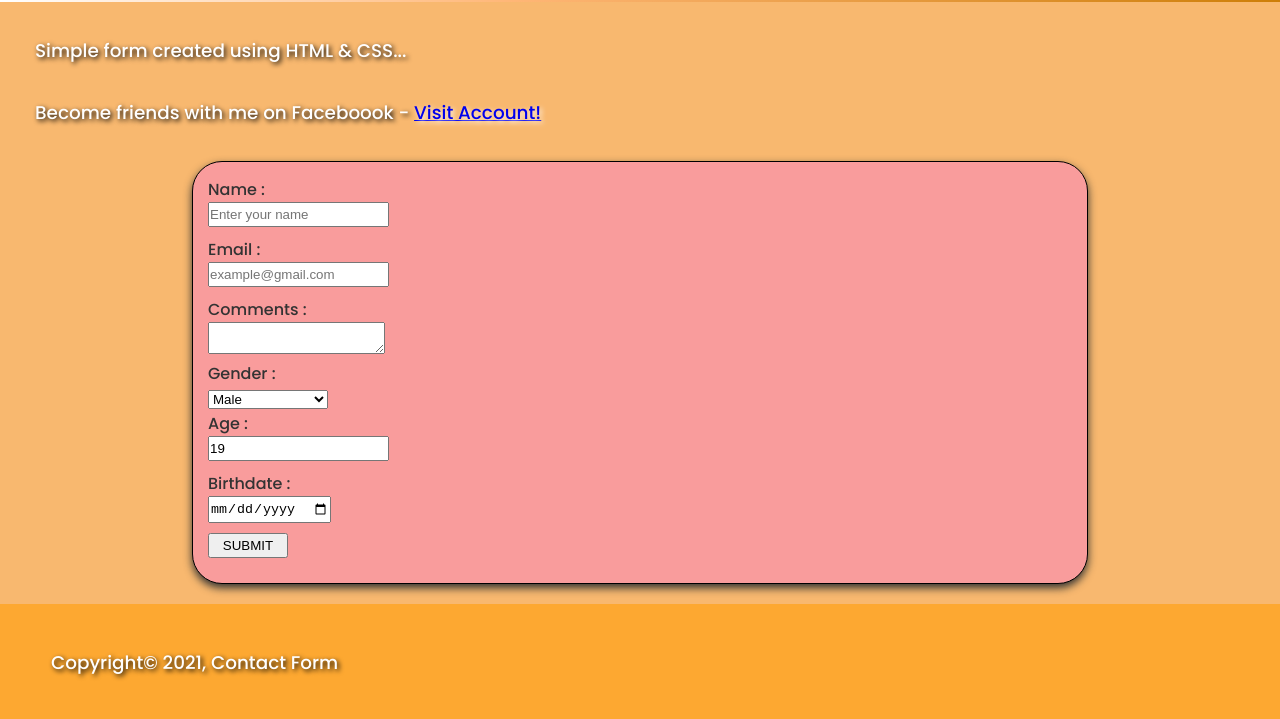
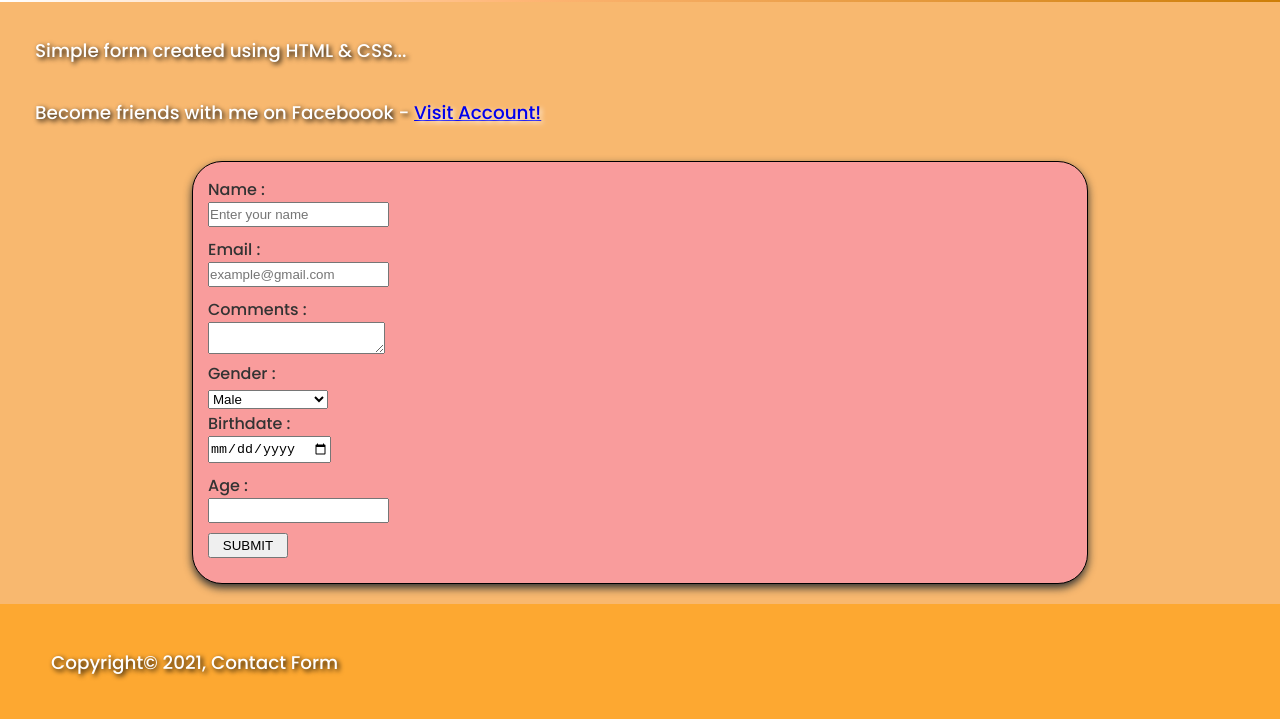
Before and after one commit to AkilJuhary/Contact-Form, a plain HTML site: page index.html in a window 1280 px wide. Shown: the part 87-806 px from the top of the page. Drawn offline with Linux system fonts and the light colour scheme.

```diff
--- a/index.html
+++ b/index.html
@@ -54,13 +54,14 @@
             </select>
         </div>
         <div class="inputs">
-            <label> Age : </label>
-            <input type="number" name="age" value="19">
+            <label> Birthdate : </label>
+            <input type="date" name="birthday" class="dob">
         </div>
         <div class="inputs">
-            <label> Birthdate : </label>
-            <input type="date" name="birthday">
+            <label> Age : </label>
+            <input type="number" name="age" class="autoAge">
         </div>
+
         <input class="submit" type="submit" name="submit" value="SUBMIT" click="Showmsg()">
     </form>
 
```
